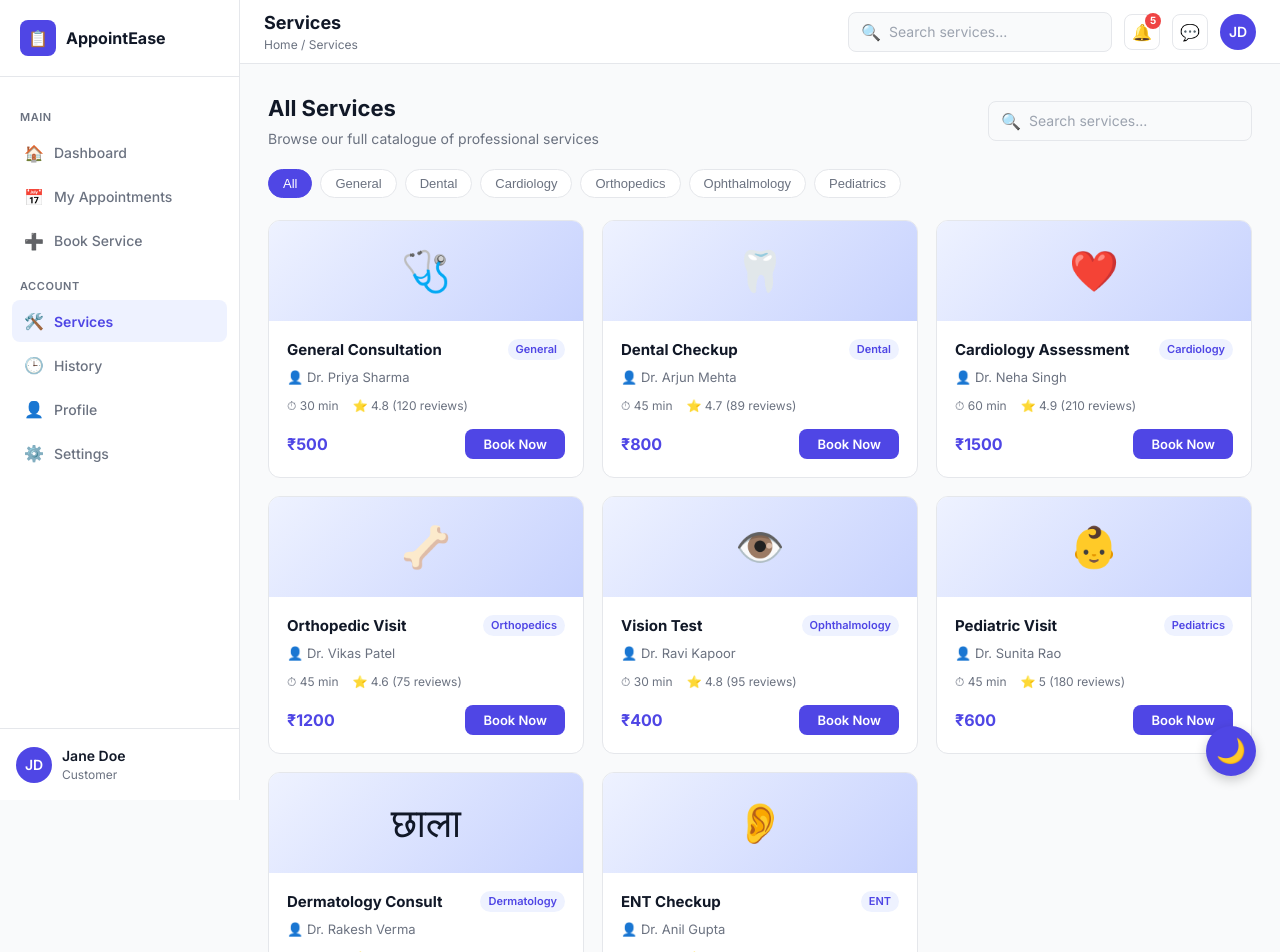
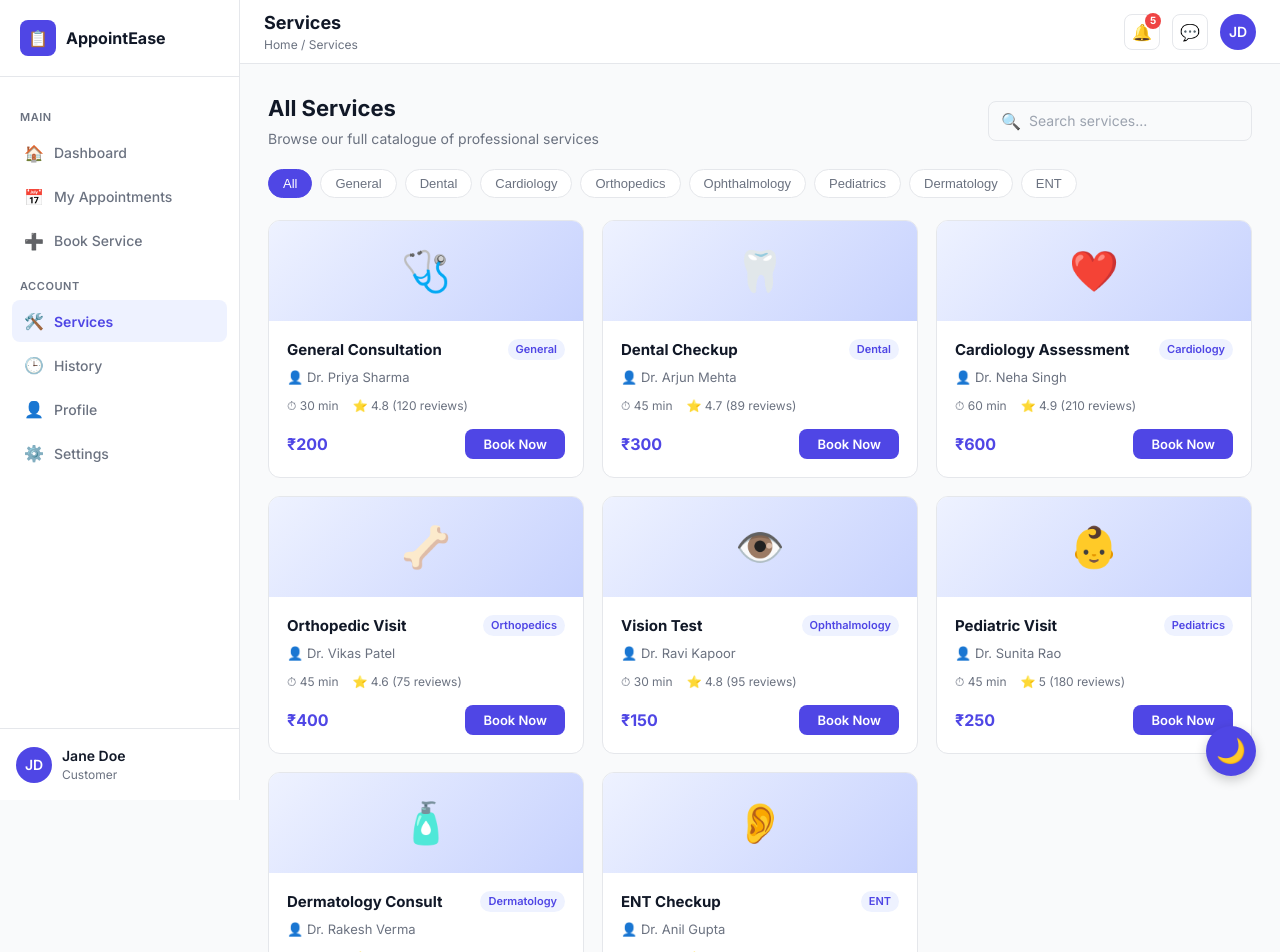
Before and after one commit to gayatribakle/Appointment-App-Odoo, a React app in the folder customer-view/frontend/: page /services in a window 1280 px wide. Shown: the top 952 px of the page. Built offline with nearby package versions, Linux system fonts and the light colour scheme; the HTML template or start-up script is replaced by a standard one.

Commit message:
Lowered service charges and synchronized services across Dashboard, BookAppointment, and Services pages.

```diff
--- a/customer-view/frontend/src/components/Navbar.jsx
+++ b/customer-view/frontend/src/components/Navbar.jsx
@@ -55,43 +55,7 @@ export default function Navbar({ title, subtitle }) {
         {subtitle && <div className="navbar-breadcrumb">{subtitle}</div>}
       </div>
       <div className="navbar-right">
-        <div className="search-box" ref={searchRef} style={{ position: 'relative' }}>
-          <span>🔍</span>
-          <input
-            placeholder="Search services..."
-            value={searchQuery}
-            onChange={(e) => {
-              setSearchQuery(e.target.value);
-              setShowSearch(true);
-            }}
-            onFocus={() => setShowSearch(true)}
-          />
-          {showSearch && searchQuery && (
-            <div style={{
-              position: 'absolute', top: 45, left: 0, width: '100%', background: 'var(--white)',
-              border: '1px solid var(--border)', borderRadius: 8, boxShadow: '0 4px 12px rgba(0,0,0,0.1)',
-              zIndex: 1000, overflow: 'hidden'
-            }}>
-              {searchResults.length > 0 ? searchResults.map(s => (
-                <div
-                  key={s}
-                  style={{ padding: '10px 14px', borderBottom: '1px solid var(--border)', cursor: 'pointer', fontSize: 13, color: 'var(--text)' }}
-                  onClick={() => {
-                    setShowSearch(false);
-                    setSearchQuery('');
-                    navigate('/book');
-                  }}
-                  onMouseOver={(e) => e.target.style.backgroundColor = 'var(--primary-bg)'}
-                  onMouseOut={(e) => e.target.style.backgroundColor = 'transparent'}
-                >
-                  {s}
-                </div>
-              )) : (
-                <div style={{ padding: '10px 14px', fontSize: 13, color: 'var(--text-secondary)' }}>No services found</div>
-              )}
-            </div>
-          )}
-        </div>
+
 
         <div
           className="icon-btn"
--- a/customer-view/frontend/src/pages/BookAppointment.jsx
+++ b/customer-view/frontend/src/pages/BookAppointment.jsx
@@ -3,31 +3,7 @@ import { useNavigate, useLocation } from 'react-router-dom';
 import Sidebar from '../components/Sidebar';
 import Stepper from '../components/Stepper';
 
-const SERVICES = [
-  { id: 1, name: 'General Consultation', provider: 'Dr. Priya Sharma', duration: 30, price: 500,  category: 'General',      emoji: '🩺' },
-  { id: 2, name: 'Dental Checkup',        provider: 'Dr. Arjun Mehta',  duration: 45, price: 800,  category: 'Dental',       emoji: '🦷' },
-  { id: 3, name: 'Cardiology Assessment', provider: 'Dr. Neha Singh',   duration: 60, price: 1500, category: 'Cardiology',   emoji: '❤️' },
-  { id: 4, name: 'Orthopedic Visit',      provider: 'Dr. Vikas Patel',  duration: 45, price: 1200, category: 'Orthopedics',  emoji: '🦴' },
-];
-
-const PROVIDERS = {
-  1: [
-    { id:'p1', name:'Dr. Priya Sharma',  specialty:'General Physician', initials:'PS', available: true },
-    { id:'p2', name:'Dr. Kavya Reddy',   specialty:'Family Doctor',     initials:'KR', available: true },
-  ],
-  2: [
-    { id:'p3', name:'Dr. Arjun Mehta',   specialty:'Dentist',           initials:'AM', available: true },
-    { id:'p4', name:'Dr. Sneha Joshi',   specialty:'Orthodontist',      initials:'SJ', available: false },
-  ],
-  3: [
-    { id:'p5', name:'Dr. Neha Singh',    specialty:'Cardiologist',      initials:'NS', available: true },
-    { id:'p6', name:'Dr. Priti Shah',    specialty:'Senior Cardiologist',initials:'PS', available: true },
-  ],
-  4: [
-    { id:'p7', name:'Dr. Vikas Patel',   specialty:'Orthopedic Surgeon', initials:'VP', available: true },
-    { id:'p8', name:'Dr. Ananya Das',    specialty:'Sports Medicine',    initials:'AD', available: true },
-  ],
-};
+import { SERVICES, PROVIDERS } from '../services/data';
 
 export default function BookAppointment() {
   const navigate = useNavigate();
--- a/customer-view/frontend/src/pages/Dashboard.jsx
+++ b/customer-view/frontend/src/pages/Dashboard.jsx
@@ -6,16 +6,9 @@ import ServiceCard from '../components/ServiceCard';
 import AppointmentDetailsModal from '../components/AppointmentDetailsModal';
 import { useAppointments } from '../context/AppointmentContext';
 
-const SERVICES = [
-  { id: 1, name: 'General Consultation', provider: 'Dr. Priya Sharma',   duration: 30, price: 500,  category: 'General',      emoji: '🩺', rating: 4.8 },
-  { id: 2, name: 'Dental Checkup',        provider: 'Dr. Arjun Mehta',   duration: 45, price: 800,  category: 'Dental',       emoji: '🦷', rating: 4.7 },
-  { id: 3, name: 'Cardiology Assessment', provider: 'Dr. Neha Singh',    duration: 60, price: 1500, category: 'Cardiology',   emoji: '❤️', rating: 4.9 },
-  { id: 4, name: 'Orthopedic Visit',      provider: 'Dr. Vikas Patel',   duration: 45, price: 1200, category: 'Orthopedics',  emoji: '🦴', rating: 4.6 },
-  { id: 5, name: 'Vision Test',           provider: 'Dr. Ravi Kapoor',   duration: 30, price: 400,  category: 'Ophthalmology',emoji: '👁️', rating: 4.8 },
-  { id: 6, name: 'Pediatric Visit',       provider: 'Dr. Sunita Rao',    duration: 45, price: 600,  category: 'Pediatrics',   emoji: '👶', rating: 5.0 },
-];
+import { SERVICES } from '../services/data';
 
-const CATEGORIES = ['All Services', 'General', 'Dental', 'Cardiology', 'Orthopedics', 'Ophthalmology', 'Pediatrics'];
+const CATEGORIES = ['All Services', ...new Set(SERVICES.map(s => s.category))];
 
 export default function Dashboard() {
   const navigate = useNavigate();
--- a/customer-view/frontend/src/pages/Services.jsx
+++ b/customer-view/frontend/src/pages/Services.jsx
@@ -3,25 +3,16 @@ import { useNavigate } from 'react-router-dom';
 import Sidebar from '../components/Sidebar';
 import Navbar from '../components/Navbar';
 
-const ALL_SERVICES = [
-  { id: 1, name: 'General Consultation', provider: 'Dr. Priya Sharma',  duration: 30, price: 500,  category: 'General',      emoji: '🩺', rating: 4.8, reviews: 120 },
-  { id: 2, name: 'Dental Checkup',        provider: 'Dr. Arjun Mehta',  duration: 45, price: 800,  category: 'Dental',       emoji: '🦷', rating: 4.7, reviews: 89  },
-  { id: 3, name: 'Cardiology Assessment', provider: 'Dr. Neha Singh',   duration: 60, price: 1500, category: 'Cardiology',   emoji: '❤️', rating: 4.9, reviews: 210 },
-  { id: 4, name: 'Orthopedic Visit',      provider: 'Dr. Vikas Patel',  duration: 45, price: 1200, category: 'Orthopedics',  emoji: '🦴', rating: 4.6, reviews: 75  },
-  { id: 5, name: 'Vision Test',           provider: 'Dr. Ravi Kapoor',  duration: 30, price: 400,  category: 'Ophthalmology',emoji: '👁️', rating: 4.8, reviews: 95  },
-  { id: 6, name: 'Pediatric Visit',       provider: 'Dr. Sunita Rao',   duration: 45, price: 600,  category: 'Pediatrics',   emoji: '👶', rating: 5.0, reviews: 180 },
-  { id: 7, name: 'Dermatology Consult',   provider: 'Dr. Rakesh Verma', duration: 30, price: 950,  category: 'Dermatology',  emoji: ' छाला', rating: 4.7, reviews: 140 },
-  { id: 8, name: 'ENT Checkup',           provider: 'Dr. Anil Gupta',   duration: 30, price: 700,  category: 'ENT',          emoji: '👂', rating: 4.9, reviews: 60  },
-];
+import { SERVICES } from '../services/data';
 
-const CATS = ['All', 'General', 'Dental', 'Cardiology', 'Orthopedics', 'Ophthalmology', 'Pediatrics'];
+const CATS = ['All', ...new Set(SERVICES.map(s => s.category))];
 
 export default function Services() {
   const navigate = useNavigate();
   const [activeCategory, setActiveCategory] = useState('All');
   const [search, setSearch] = useState('');
 
-  const filtered = ALL_SERVICES.filter((s) => {
+  const filtered = SERVICES.filter((s) => {
     const matchCat = activeCategory === 'All' || s.category === activeCategory;
     const matchSearch = s.name.toLowerCase().includes(search.toLowerCase()) ||
       s.provider.toLowerCase().includes(search.toLowerCase());
--- a/customer-view/frontend/src/pages/Signup.jsx
+++ b/customer-view/frontend/src/pages/Signup.jsx
@@ -42,15 +42,7 @@ export default function Signup() {
         position: 'relative',
         overflow: 'hidden',
       }}>
-        {/* Decorative circles */}
-        <div style={{
-          position: 'absolute', width: 320, height: 320, borderRadius: '50%',
-          border: '1px solid rgba(255,255,255,0.15)', top: -80, left: -80,
-        }} />
-        <div style={{
-          position: 'absolute', width: 200, height: 200, borderRadius: '50%',
-          border: '1px solid rgba(255,255,255,0.1)', bottom: -40, right: -40,
-        }} />
+
 
         {/* Brand */}
         <div style={{ display: 'flex', alignItems: 'center', gap: 10, marginBottom: 48, alignSelf: 'flex-start' }}>
--- /dev/null
+++ b/customer-view/frontend/src/services/data.js
@@ -0,0 +1,41 @@
+export const SERVICES = [
+  { id: 1, name: 'General Consultation', provider: 'Dr. Priya Sharma',   duration: 30, price: 200,  category: 'General',      emoji: '🩺', rating: 4.8, reviews: 120 },
+  { id: 2, name: 'Dental Checkup',        provider: 'Dr. Arjun Mehta',   duration: 45, price: 300,  category: 'Dental',       emoji: '🦷', rating: 4.7, reviews: 89  },
+  { id: 3, name: 'Cardiology Assessment', provider: 'Dr. Neha Singh',    duration: 60, price: 600,  category: 'Cardiology',   emoji: '❤️', rating: 4.9, reviews: 210 },
+  { id: 4, name: 'Orthopedic Visit',      provider: 'Dr. Vikas Patel',   duration: 45, price: 400,  category: 'Orthopedics',  emoji: '🦴', rating: 4.6, reviews: 75  },
+  { id: 5, name: 'Vision Test',           provider: 'Dr. Ravi Kapoor',   duration: 30, price: 150,  category: 'Ophthalmology',emoji: '👁️', rating: 4.8, reviews: 95  },
+  { id: 6, name: 'Pediatric Visit',       provider: 'Dr. Sunita Rao',    duration: 45, price: 250,  category: 'Pediatrics',   emoji: '👶', rating: 5.0, reviews: 180 },
+  { id: 7, name: 'Dermatology Consult',   provider: 'Dr. Rakesh Verma', duration: 30, price: 350,  category: 'Dermatology',  emoji: '🧴', rating: 4.7, reviews: 140 },
+  { id: 8, name: 'ENT Checkup',           provider: 'Dr. Anil Gupta',   duration: 30, price: 250,  category: 'ENT',          emoji: '👂', rating: 4.9, reviews: 60  },
+];
+
+export const PROVIDERS = {
+  1: [
+    { id:'p1', name:'Dr. Priya Sharma',  specialty:'General Physician', initials:'PS', available: true },
+    { id:'p2', name:'Dr. Kavya Reddy',   specialty:'Family Doctor',     initials:'KR', available: true },
+  ],
+  2: [
+    { id:'p3', name:'Dr. Arjun Mehta',   specialty:'Dentist',           initials:'AM', available: true },
+    { id:'p4', name:'Dr. Sneha Joshi',   specialty:'Orthodontist',      initials:'SJ', available: false },
+  ],
+  3: [
+    { id:'p5', name:'Dr. Neha Singh',    specialty:'Cardiologist',      initials:'NS', available: true },
+    { id:'p6', name:'Dr. Priti Shah',    specialty:'Senior Cardiologist',initials:'PS', available: true },
+  ],
+  4: [
+    { id:'p7', name:'Dr. Vikas Patel',   specialty:'Orthopedic Surgeon', initials:'VP', available: true },
+    { id:'p8', name:'Dr. Ananya Das',    specialty:'Sports Medicine',    initials:'AD', available: true },
+  ],
+  5: [
+    { id:'p9', name:'Dr. Ravi Kapoor',   specialty:'Ophthalmologist', initials:'RK', available: true },
+  ],
+  6: [
+    { id:'p10', name:'Dr. Sunita Rao',    specialty:'Pediatrician', initials:'SR', available: true },
+  ],
+  7: [
+    { id:'p11', name:'Dr. Rakesh Verma',  specialty:'Dermatologist', initials:'RV', available: true },
+  ],
+  8: [
+    { id:'p12', name:'Dr. Anil Gupta',    specialty:'ENT Specialist', initials:'AG', available: true },
+  ],
+};
```
